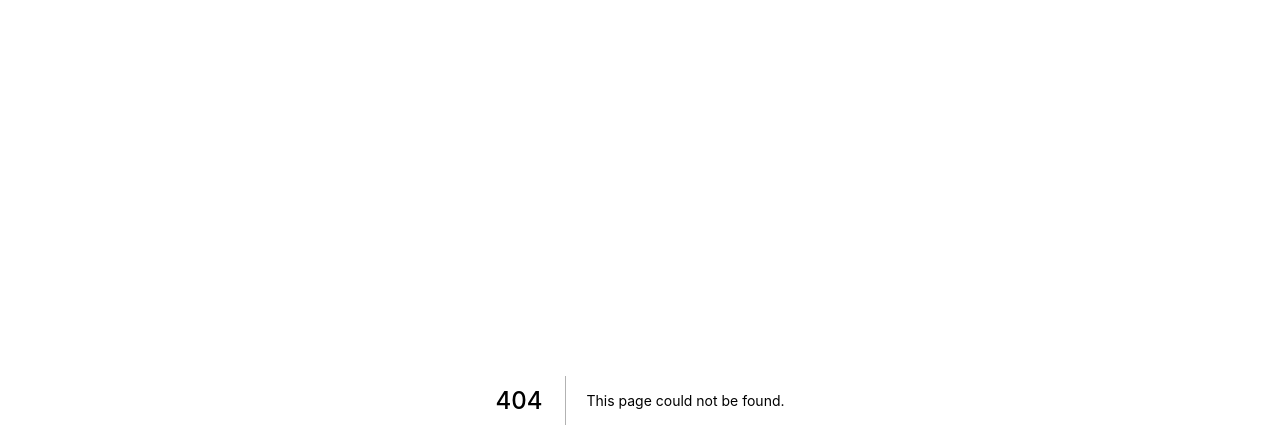
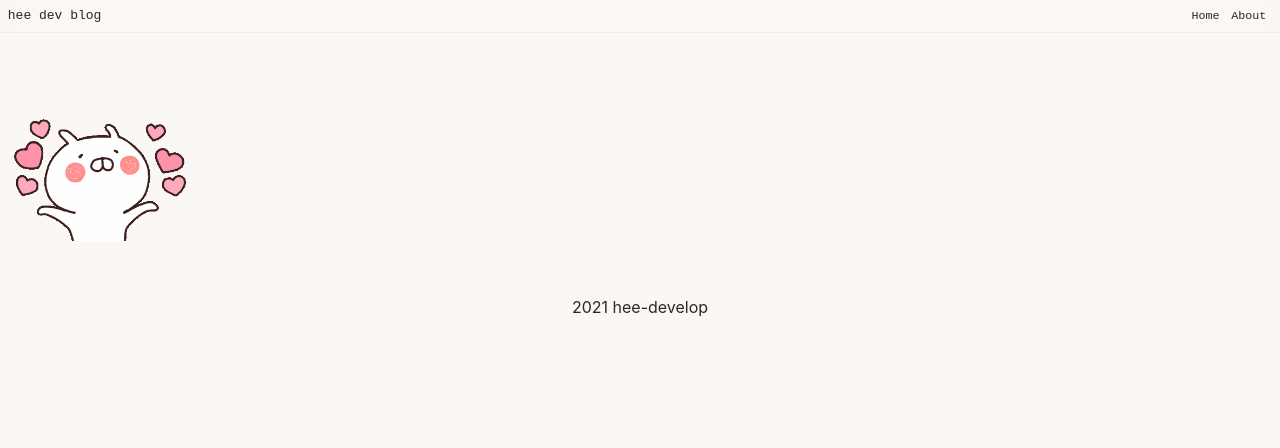
Before and after one commit to hee-develop/hee-blog-frame, a Next.js app: page /about in a window 1280 px wide. Before the commit this address had no page. Shown: the top 448 px of the page. Built offline with nearby package versions, Linux system fonts and the light colour scheme.

Commit message:
add about page

```diff
--- /dev/null
+++ b/pages/about.tsx
@@ -0,0 +1,15 @@
+import { Layout } from '../components/Layout';
+import Image from 'next/image';
+
+export default function About() {
+  return (
+    <Layout>
+      <Image
+        width={200}
+        height={200}
+        src="/profile.gif"
+        objectFit="contain"
+      />
+    </Layout>
+  )
+}
```
